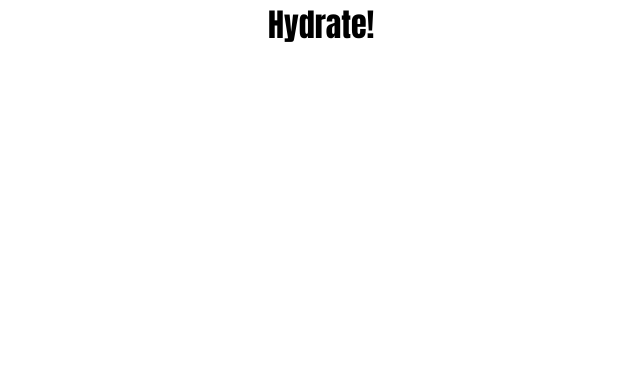
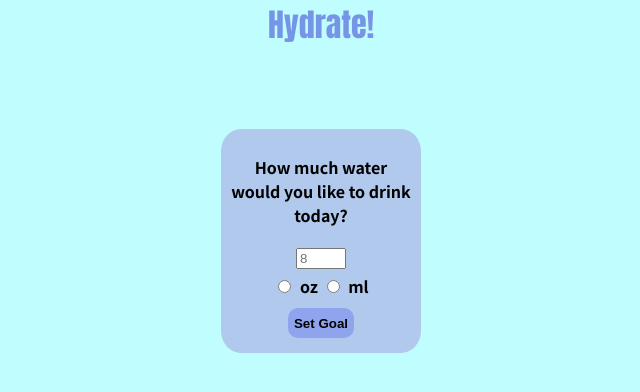
Before and after one commit to mikerobards/hydrate-app, a plain HTML site: page index.html in a window 1280 px wide. Shown: the whole page, without its empty margins (319-959 px from the left). Drawn offline with Linux system fonts and the light colour scheme.

Commit message:
build set goal form

```diff
--- a/index.html
+++ b/index.html
@@ -8,10 +8,25 @@
     <style>
       @import url("https://fonts.googleapis.com/css2?family=Anton&display=swap");
     </style>
+    <style>
+      @import url("https://fonts.googleapis.com/css2?family=Noto+Sans+SC:wght@400;700&display=swap");
+    </style>
     <title>Hydrate!</title>
   </head>
   <body>
     <header>Hydrate!</header>
+
+    <form class="select-goal">
+      <p>How much water would you like to drink today?</p>
+      <input type="number" id="goal" placeholder="8" />
+      <br />
+      <input type="radio" id="oz" value="OZ" />
+      <label for="oz">oz</label>
+      <input type="radio" id="ml" value="ML" />
+      <label for="ml">ml</label>
+      <br />
+      <input type="submit" value="Set Goal" />
+    </form>
     <script src="index.js"></script>
   </body>
 </html>
--- a/style.css
+++ b/style.css
@@ -2,6 +2,8 @@ html,
 body {
   margin: 0;
   padding: 0;
+  background-color: #c0fdff;
+  font-family: "Noto Sans SC", sans-serif;
 }
 
 *,
@@ -14,4 +16,34 @@ header {
   font-family: "Anton", sans-serif;
   text-align: center;
   font-size: 2rem;
+  color: #7795e7;
 }
+
+.select-goal {
+  background-color: #b0c9ec;
+  width: 200px;
+  padding: 10px;
+  margin: 5em auto;
+  border-radius: 10%;
+  text-align: center;
+  font-weight: 700;
+}
+
+input {
+  margin: 5px;
+}
+
+input[type="number"] {
+  width: 50px;
+}
+
+input[type="submit"] {
+  border-radius: 10px;
+  width: auto;
+  height: 30px;
+  background-color: #90a4ee;
+  border: none;
+  margin-top: 10px;
+  font-weight: bold;
+  cursor: pointer;
+}
```
